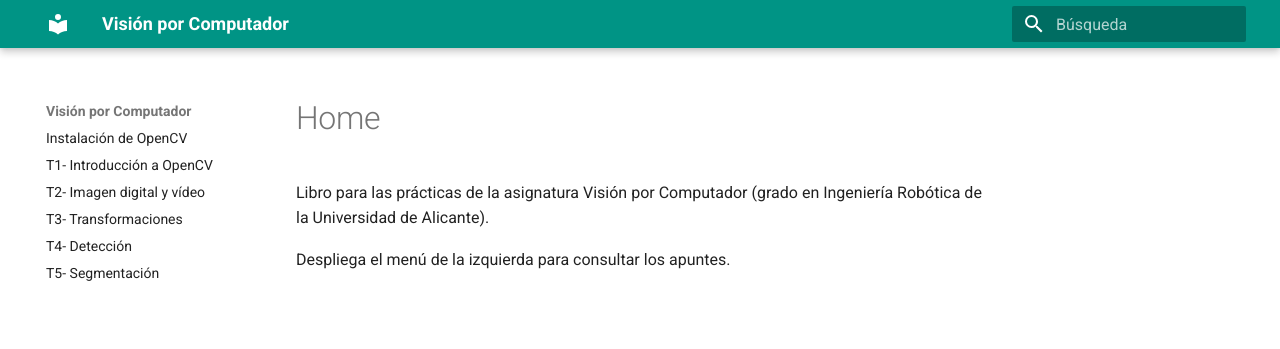
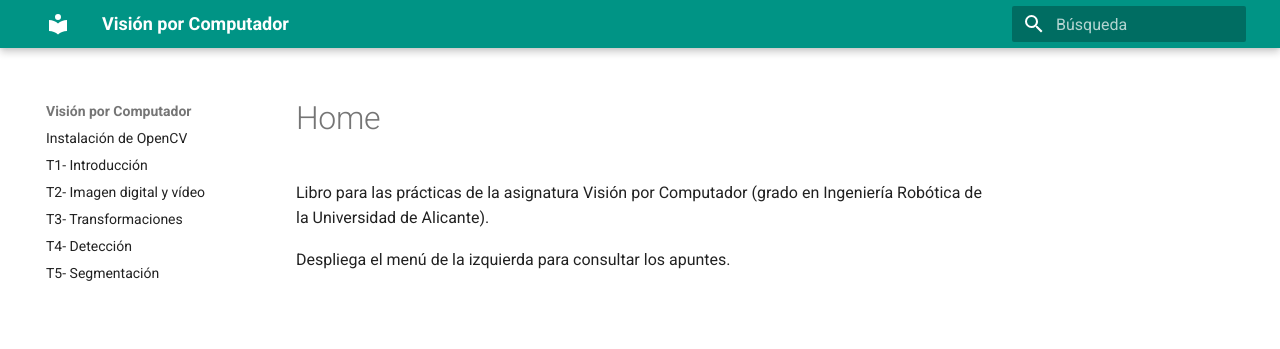
Before and after one commit to pertusa/VisionPorComputador, an MkDocs documentation site: the page built from docs/index.md, in a window 1280 px wide. Shown: the top 349 px of the page. Built offline with MkDocs 1.6.1 and Material for MkDocs 9.7.7, drawn with Linux system fonts in a browser that asks for light colours.

```diff
--- a/mkdocs.yml
+++ b/mkdocs.yml
@@ -3,7 +3,7 @@
 
 nav:
 - Instalación de OpenCV : 'install.md'
-- T1- Introducción a OpenCV : 'intro.md'
+- T1- Introducción : 'intro.md'
 - T2- Imagen digital y vídeo : 'imagenvideo.md'
 - T3- Transformaciones : 'transformaciones.md'
 - T4- Detección : 'deteccion.md'
@@ -30,6 +30,10 @@
     search:
         language: 'en'
 
+# Problema: pdf-export solo admite que las imagenes de la pagina sean pdf o svg, no otros formatos
+#plugins:
+#    - pdf-export
+
 markdown_extensions:
     - admonition
     - codehilite:
```
